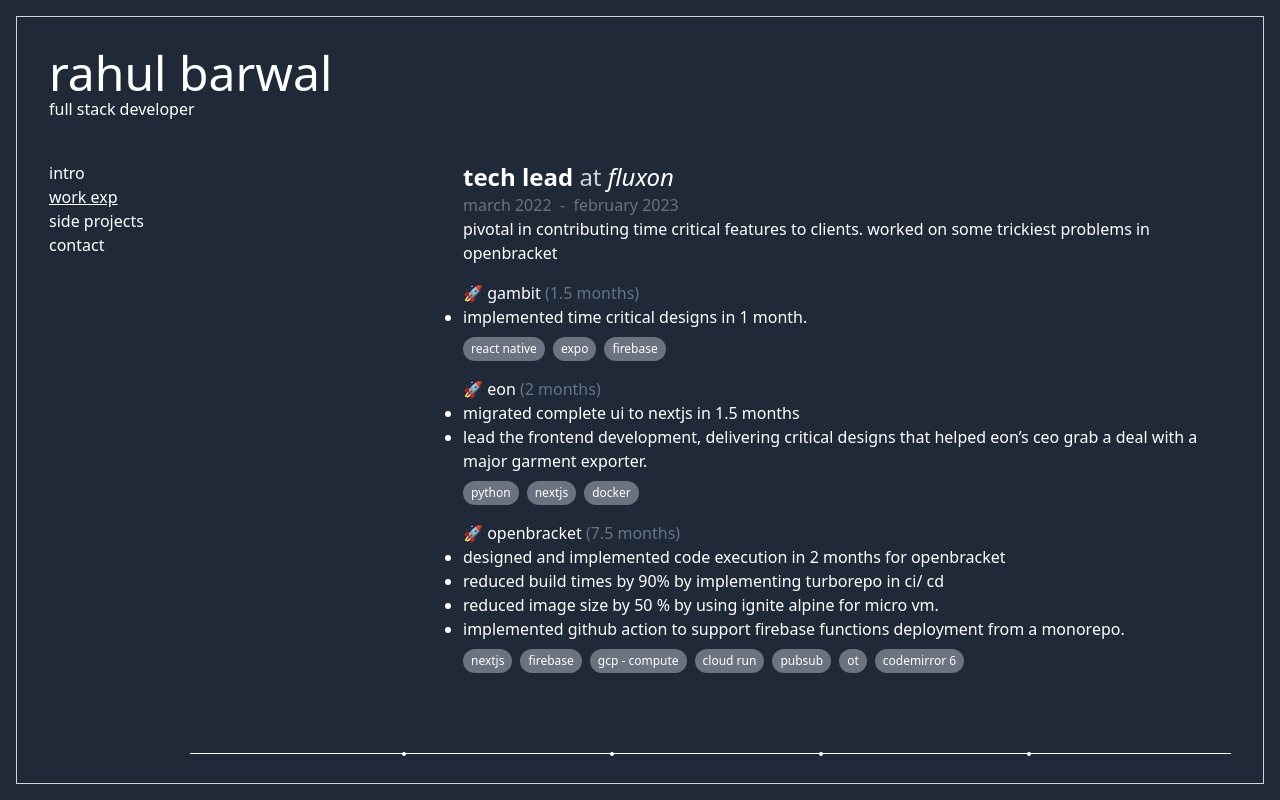
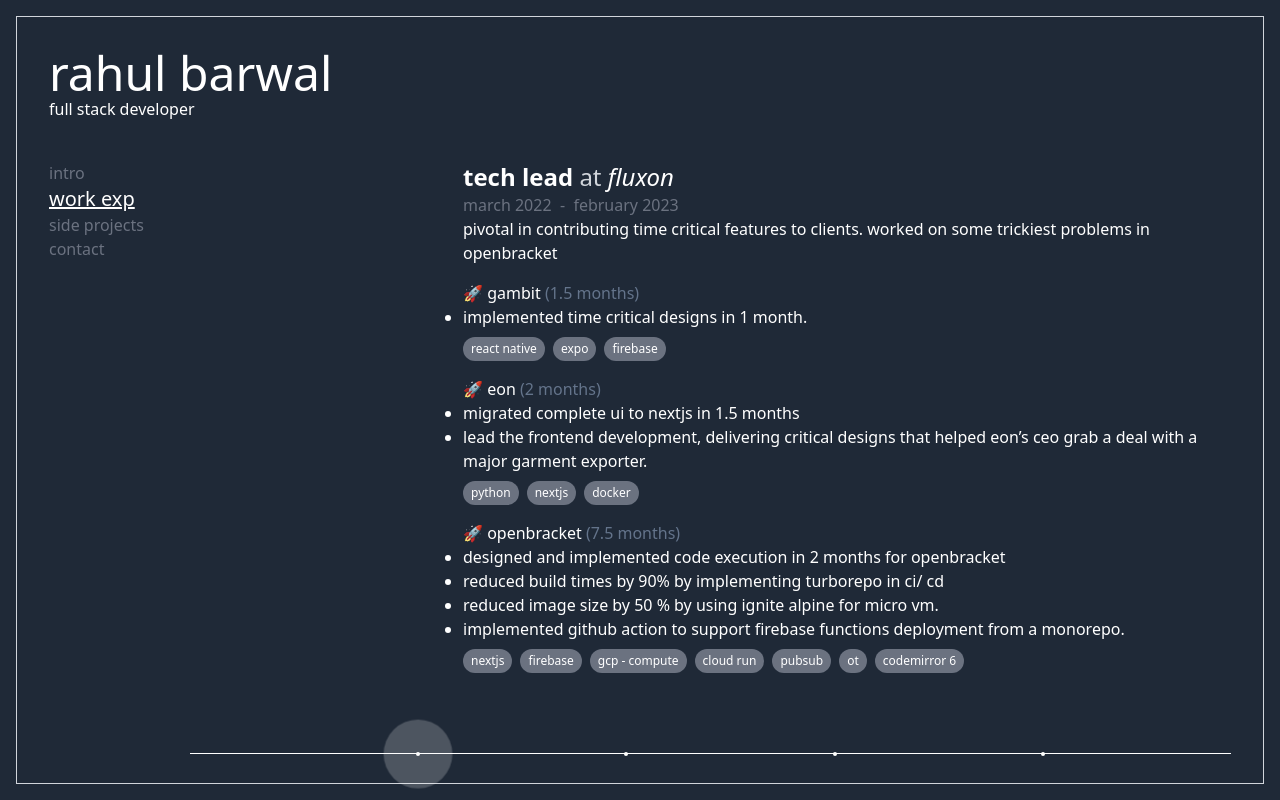
Before and after one commit to rahulbarwal/rahul-portfolio, a React (Create React App) app: page / in a window 1280 px wide. Both pictures are taken after a click on the item "work exp". Built offline with nearby package versions, Linux system fonts and the light colour scheme.

Commit message:
Highlight changes

```diff
--- a/src/components/Menu.tsx
+++ b/src/components/Menu.tsx
@@ -7,7 +7,7 @@
   const { currentPageIndex, setCurrentPageIndex } =
     useContext(globalStateContext);
   const itemClass = (isCurrent: boolean) =>
-    `cursor-pointer ${isCurrent ? "underline" : ""}`;
+    `cursor-pointer ${isCurrent ? "underline text-white text-xl" : "text-gray-500"}`;
   return (
     <ul className="w-40">
       <li
--- a/src/components/content/Projects/navigator/BlinkDot.tsx
+++ b/src/components/content/Projects/navigator/BlinkDot.tsx
@@ -11,9 +11,9 @@
       className="relative flex items-center cursor-pointer"
       onClick={props.onClickHandler}
     >
-      <span className="flex h-3 w-3 absolute items-center justify-center">
+      <span className="flex h-10 w-10 absolute items-center justify-center">
         {props.isActive && (
-          <span className="animate-ping absolute inline-flex h-full w-full rounded-full bg-white opacity-75"></span>
+          <span className="animate-[ping_2s_ease-out_infinite] absolute inline-flex h-full w-full rounded-full bg-white opacity-75"></span>
         )}
         <span className="relative inline-flex rounded-full h-1 w-1 bg-white"></span>
       </span>
```
